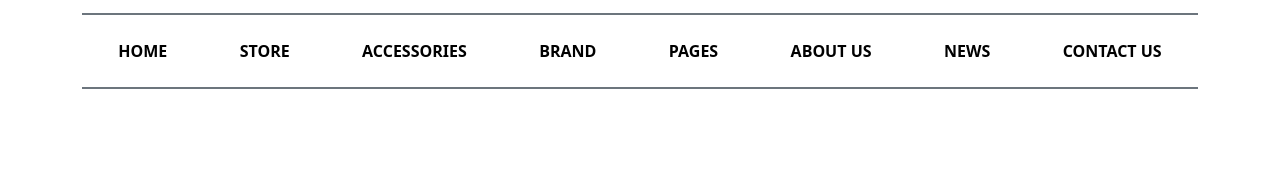
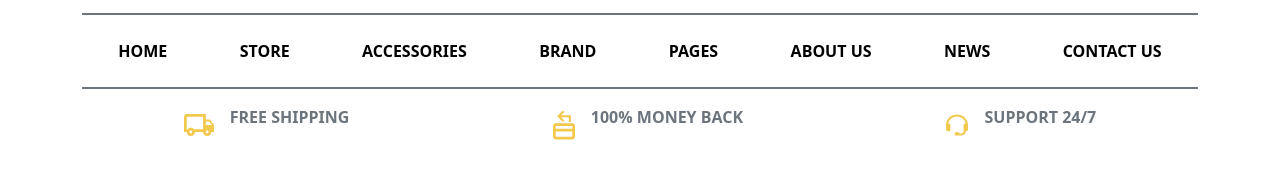
Before and after one commit to ManthanBhikadiya/Bootstrap_MoodyStore_09-10_Manthan_Bhikadiya_9273, a plain HTML site: page index.html in a window 1280 px wide. Shown: the part 55-234 px from the top of the page. Drawn offline with nearby package versions, Linux system fonts and the light colour scheme.

Commit message:
MOODY STUDIO

```diff
--- a/index.html
+++ b/index.html
@@ -68,23 +68,42 @@
                         <nav class="">
                             <ul class="list-unstyled">
                                 <li><a class="text-decoration-none text-black fw-semibold" href=""></a>HOME</li>
-                                <li class="mt-2"><a class="text-decoration-none text-black fw-semibold" href=""></a>STORE
+                                <li class="mt-2"><a class="text-decoration-none text-black fw-semibold"
+                                        href=""></a>STORE
                                 </li>
                                 <li class="mt-2"><a class="text-decoration-none text-black fw-semibold"
                                         href=""></a>ACCESSORIES</li>
-                                <li class="mt-2"><a class="text-decoration-none text-black fw-semibold" href=""></a>BRAND
+                                <li class="mt-2"><a class="text-decoration-none text-black fw-semibold"
+                                        href=""></a>BRAND
                                 </li>
-                                <li class="mt-2"><a class="text-decoration-none text-black fw-semibold" href=""></a>PAGES
+                                <li class="mt-2"><a class="text-decoration-none text-black fw-semibold"
+                                        href=""></a>PAGES
                                 </li>
-                                <li class="mt-2"><a class="text-decoration-none text-black fw-semibold" href=""></a>ABOUT US
+                                <li class="mt-2"><a class="text-decoration-none text-black fw-semibold"
+                                        href=""></a>ABOUT US
                                 </li>
                                 <li class="mt-2"><a class="text-decoration-none text-black fw-semibold" href=""></a>NEWS
                                 </li>
-                                <li class="mt-2"><a class="text-decoration-none text-black fw-semibold" href=""></a>CONTACT
+                                <li class="mt-2"><a class="text-decoration-none text-black fw-semibold"
+                                        href=""></a>CONTACT
                                     US</li>
                             </ul>
                         </nav>
                     </div>
+                </div>
+            </div>
+            <div class="d-flex justify-content-around mt-3">
+                <div class="d-flex gap-3">
+                    <img src="./asset/icons/1.svg" alt="">
+                    <p class="text-secondary fw-semibold ">FREE SHIPPING</p>
+                </div>
+                <div class="d-flex gap-3">
+                    <img src="./asset/icons/2.svg" alt="">
+                    <p class="text-secondary fw-semibold ">100% MONEY BACK</p>
+                </div>
+                <div class="d-flex gap-3">
+                    <img src="./asset/icons/3.svg" alt="">
+                    <p class="text-secondary fw-semibold">SUPPORT 24/7</p>
                 </div>
             </div>
         </div>
```
Also changed, not shown: asset/icons/1.svg (added), asset/icons/2.svg (added), asset/icons/3.svg (added).
